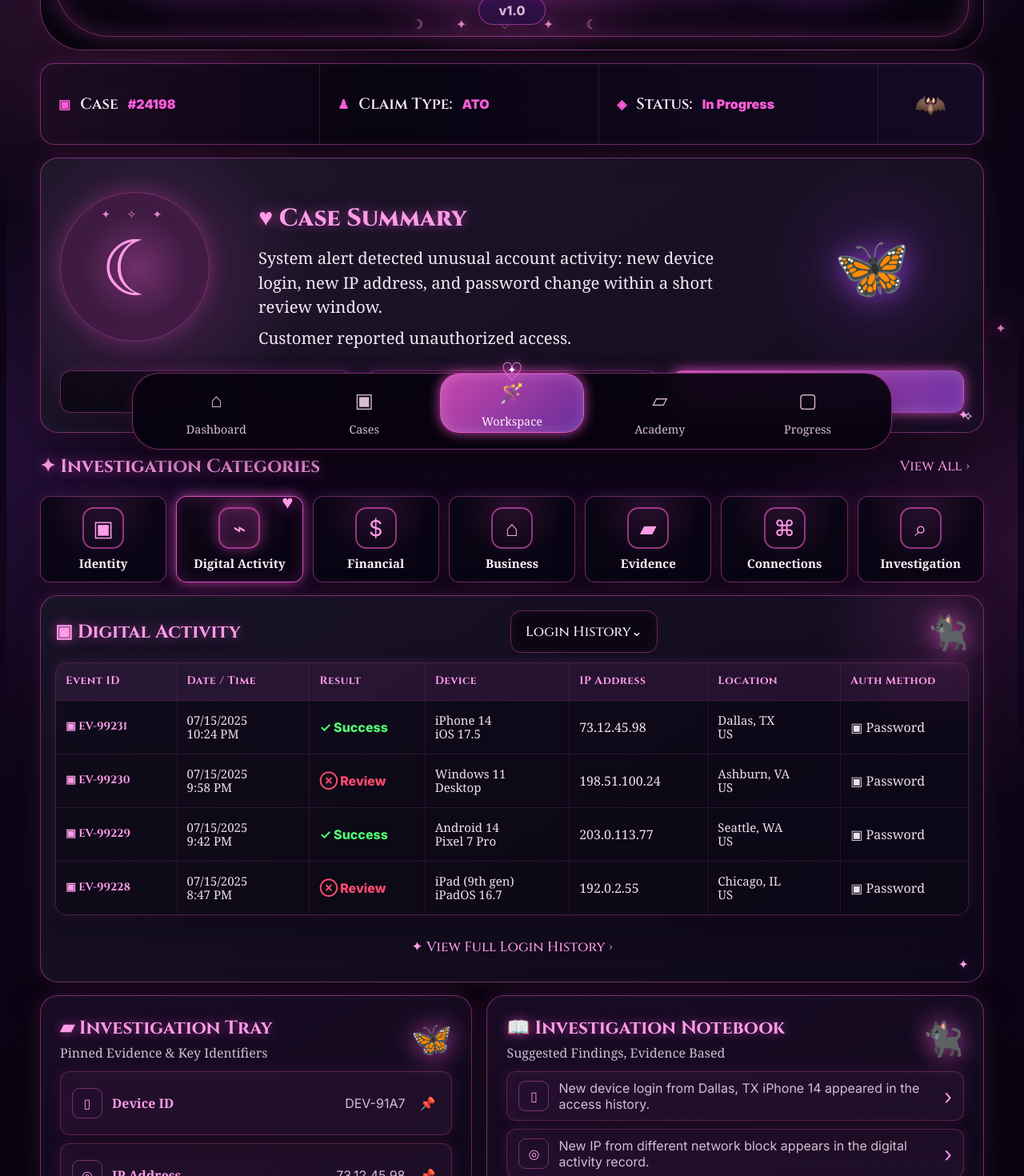
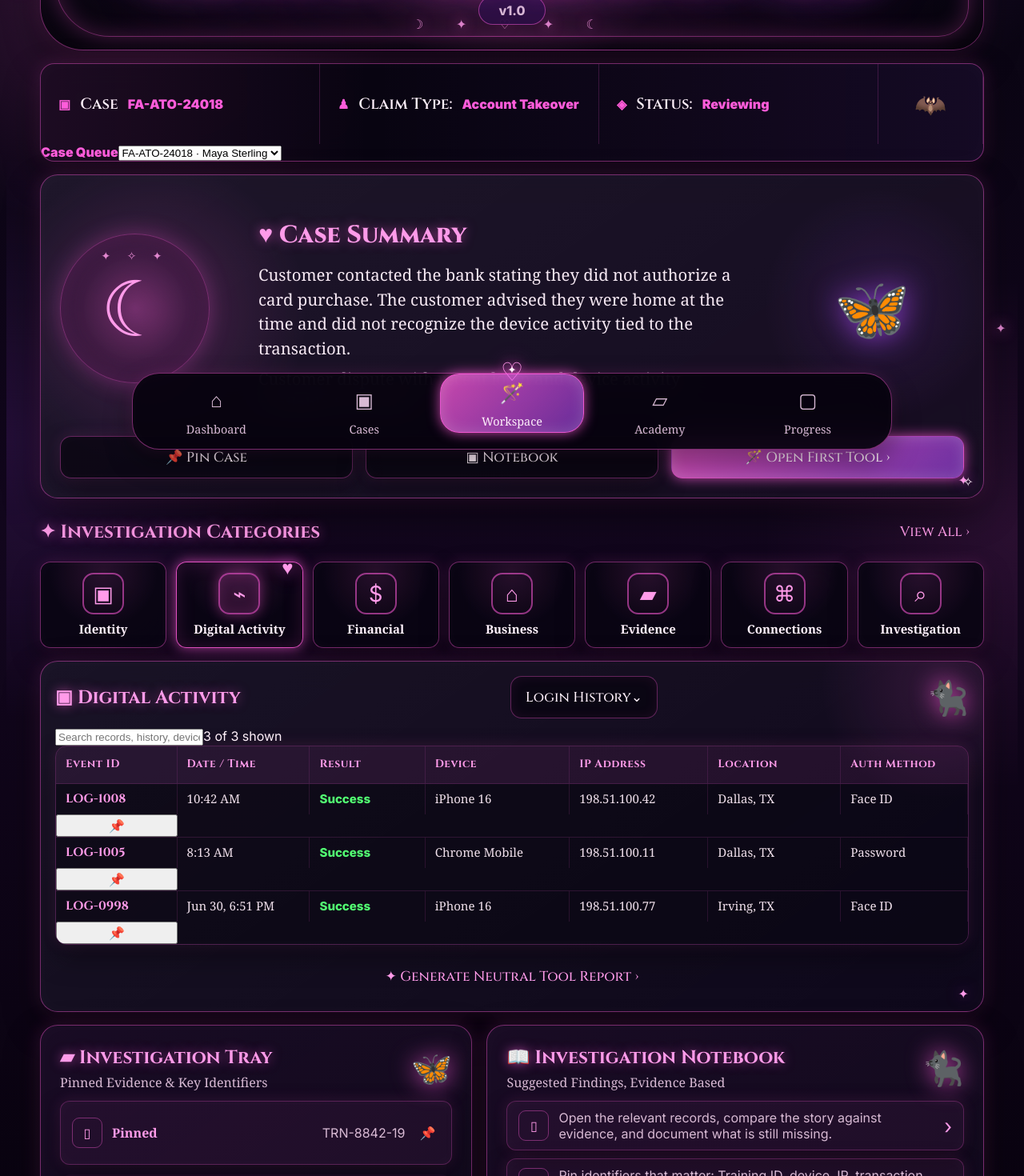
Before and after one commit to iamre2024-debug/fraud-Academy-v1, a React (Vite) app: page / in a window 1280 px wide. Shown: the part 220-1690 px from the top of the page at 80% size. Built offline with nearby package versions, Linux system fonts and the light colour scheme.

Commit message:
Reconnect visual workspace to case data

```diff
--- a/src/VisualWorkspace.jsx
+++ b/src/VisualWorkspace.jsx
@@ -1,47 +1,72 @@
 import { useMemo, useState } from 'react';
+import { trainingCases } from './data/cases.js';
+import { financialRecordsByCase } from './data/financialRecords.js';
+import { businessRecordsByCase } from './data/businessRecords.js';
+import { evidenceRecordsByCase } from './data/evidenceRecords.js';
 
 const categories = [
-  { key: 'identity', label: 'Identity', icon: '▣' },
-  { key: 'digital', label: 'Digital Activity', icon: '⌁' },
-  { key: 'financial', label: 'Financial', icon: '$' },
-  { key: 'business', label: 'Business', icon: '⌂' },
-  { key: 'evidence', label: 'Evidence', icon: '▰' },
-  { key: 'connections', label: 'Connections', icon: '⌘' },
-  { key: 'investigation', label: 'Investigation', icon: '⌕' },
+  { key: 'identity', label: 'Identity', icon: '▣', tool: 'Customer 360' },
+  { key: 'digital', label: 'Digital Activity', icon: '⌁', tool: 'Login History' },
+  { key: 'financial', label: 'Financial', icon: '$', tool: 'Transaction History' },
+  { key: 'business', label: 'Business', icon: '⌂', tool: 'Business 360' },
+  { key: 'evidence', label: 'Evidence', icon: '▰', tool: 'Evidence Center' },
+  { key: 'connections', label: 'Connections', icon: '⌘', tool: 'Link Analysis' },
+  { key: 'investigation', label: 'Investigation', icon: '⌕', tool: 'Case Report' },
 ];
 
-const loginRows = [
-  { eventId: 'EV-99231', date: '07/15/2025\n10:24 PM', result: 'Success', device: 'iPhone 14\niOS 17.5', ip: '73.12.45.98', location: 'Dallas, TX\nUS', auth: 'Password' },
-  { eventId: 'EV-99230', date: '07/15/2025\n9:58 PM', result: 'Review', device: 'Windows 11\nDesktop', ip: '198.51.100.24', location: 'Ashburn, VA\nUS', auth: 'Password' },
-  { eventId: 'EV-99229', date: '07/15/2025\n9:42 PM', result: 'Success', device: 'Android 14\nPixel 7 Pro', ip: '203.0.113.77', location: 'Seattle, WA\nUS', auth: 'Password' },
-  { eventId: 'EV-99228', date: '07/15/2025\n8:47 PM', result: 'Review', device: 'iPad (9th gen)\niPadOS 16.7', ip: '192.0.2.55', location: 'Chicago, IL\nUS', auth: 'Password' },
-];
-
-const trayItems = [
-  { label: 'Device ID', value: 'DEV-91A7', icon: '▯' },
-  { label: 'IP Address', value: '73.12.45.98', icon: '◎' },
-  { label: 'Transaction ID', value: 'TXN-778392', icon: '▭' },
-];
-
-const notebookItems = [
-  { icon: '▯', text: 'New device login from Dallas, TX iPhone 14 appeared in the access history.' },
-  { icon: '◎', text: 'New IP from different network block appears in the digital activity record.' },
-  { icon: '⚿', text: 'Password change activity is documented near the reviewed login window.' },
+const defaultNotes = [
+  { icon: '▯', text: 'Open the relevant records, compare the story against evidence, and document what is still missing.' },
+  { icon: '◎', text: 'Pin identifiers that matter: Training ID, device, IP, transaction, document, or payment object.' },
+  { icon: '⚿', text: 'Keep the final decision locked until the learner submits a review package.' },
 ];
 
 export default function VisualWorkspace() {
+  const [activeCaseId, setActiveCaseId] = useState(trainingCases[0].id);
   const [activeCategory, setActiveCategory] = useState('digital');
-  const activeCategoryLabel = useMemo(() => categories.find((item) => item.key === activeCategory)?.label ?? 'Digital Activity', [activeCategory]);
+  const [query, setQuery] = useState('');
+  const [tray, setTray] = useState([trainingCases[0].trainingId]);
+  const [notes, setNotes] = useState(defaultNotes);
+
+  const activeCase = useMemo(() => trainingCases.find((item) => item.id === activeCaseId) ?? trainingCases[0], [activeCaseId]);
+  const activeCategoryConfig = useMemo(() => categories.find((item) => item.key === activeCategory) ?? categories[1], [activeCategory]);
+  const records = useMemo(() => buildToolRows(activeCategory, activeCase), [activeCategory, activeCase]);
+  const filteredRows = useMemo(() => {
+    const clean = query.trim().toLowerCase();
+    if (!clean) return records.rows;
+    return records.rows.filter((row) => row.values.some((value) => String(value).toLowerCase().includes(clean)) || row.detail.toLowerCase().includes(clean));
+  }, [records.rows, query]);
+
+  function openCase(caseId) {
+    const nextCase = trainingCases.find((item) => item.id === caseId) ?? trainingCases[0];
+    setActiveCaseId(nextCase.id);
+    setActiveCategory('digital');
+    setQuery('');
+    setTray([nextCase.trainingId]);
+    setNotes(defaultNotes);
+  }
+
+  function pinEvidence(value, label = 'Pinned object') {
+    if (!value) return;
+    setTray((current) => current.includes(value) ? current : [...current, value]);
+    setNotes((current) => [{ icon: '📌', text: `${label} pinned: ${value}` }, ...current]);
+  }
 
   return (
     <main className="visual-os-shell">
       <section className="visual-os-frame">
         <VisualHero />
-        <CaseInfoBar />
-        <CaseSummaryCard />
+        <CaseInfoBar activeCase={activeCase} activeCaseId={activeCaseId} openCase={openCase} />
+        <CaseSummaryCard activeCase={activeCase} pinEvidence={pinEvidence} setActiveCategory={setActiveCategory} />
         <InvestigationCategories activeCategory={activeCategory} setActiveCategory={setActiveCategory} />
-        <DigitalActivityPanel activeCategoryLabel={activeCategoryLabel} />
-        <BottomInvestigationGrid />
+        <EvidencePanel
+          activeCategoryConfig={activeCategoryConfig}
+          records={records}
+          rows={filteredRows}
+          query={query}
+          setQuery={setQuery}
+          pinEvidence={pinEvidence}
+        />
+        <BottomInvestigationGrid tray={tray} notes={notes} pinEvidence={pinEvidence} />
         <VisualBottomNav />
       </section>
     </main>
@@ -65,31 +90,37 @@ function VisualHero() {
   );
 }
 
-function CaseInfoBar() {
+function CaseInfoBar({ activeCase, activeCaseId, openCase }) {
   return (
-    <section className="case-info-bar" aria-label="Case metadata">
-      <div><span>▣</span><strong>Case</strong><em>#24198</em></div>
-      <div><span>♟</span><strong>Claim Type:</strong><em>ATO</em></div>
-      <div><span>◈</span><strong>Status:</strong><em>In Progress</em></div>
+    <section className="case-info-bar visual-case-strip" aria-label="Case metadata">
+      <div><span>▣</span><strong>Case</strong><em>{activeCase.id}</em></div>
+      <div><span>♟</span><strong>Claim Type:</strong><em>{activeCase.type}</em></div>
+      <div><span>◈</span><strong>Status:</strong><em>{activeCase.status}</em></div>
       <div className="case-info-bat">🦇</div>
+      <label className="visual-case-switcher">
+        <span>Case Queue</span>
+        <select value={activeCaseId} onChange={(event) => openCase(event.target.value)}>
+          {trainingCases.map((item) => <option key={item.id} value={item.id}>{item.id} · {item.person}</option>)}
+        </select>
+      </label>
     </section>
   );
 }
 
-function CaseSummaryCard() {
+function CaseSummaryCard({ activeCase, pinEvidence, setActiveCategory }) {
   return (
     <section className="ornate-card case-summary-visual">
       <div className="moon-medallion">☾</div>
       <div className="summary-copy">
         <p className="visual-section-title">♥ Case Summary</p>
-        <p>System alert detected unusual account activity: new device login, new IP address, and password change within a short review window.</p>
-        <p>Customer reported unauthorized access.</p>
+        <p>{activeCase.allegation}</p>
+        <p>{activeCase.queueReason}</p>
       </div>
       <div className="butterfly-accent">🦋</div>
       <div className="summary-actions">
-        <button>📌 Pin Case</button>
-        <button>▣ Notebook</button>
-        <button className="primary-action">🪄 Open First Tool ›</button>
+        <button onClick={() => pinEvidence(activeCase.id, 'Case ID')}>📌 Pin Case</button>
+        <button onClick={() => setActiveCategory('investigation')}>▣ Notebook</button>
+        <button className="primary-action" onClick={() => setActiveCategory('digital')}>🪄 Open First Tool ›</button>
       </div>
     </section>
   );
@@ -104,7 +135,7 @@ function InvestigationCategories({ activeCategory, setActiveCategory }) {
           <button key={item.key} className={activeCategory === item.key ? 'active' : ''} onClick={() => setActiveCategory(item.key)}>
             <span>{item.icon}</span>
             <strong>{item.label}</strong>
-            {item.key === 'digital' && <i>♥</i>}
+            {activeCategory === item.key && <i>♥</i>}
           </button>
         ))}
       </div>
@@ -112,35 +143,36 @@ function InvestigationCategories({ activeCategory, setActiveCategory }) {
   );
 }
 
-function DigitalActivityPanel({ activeCategoryLabel }) {
+function EvidencePanel({ activeCategoryConfig, records, rows, query, setQuery, pinEvidence }) {
   return (
     <section className="ornate-card activity-panel">
       <div className="activity-heading">
-        <h2>▣ {activeCategoryLabel}</h2>
-        <button>Login History⌄</button>
+        <h2>▣ {activeCategoryConfig.label}</h2>
+        <button>{activeCategoryConfig.tool}⌄</button>
         <span className="panel-cat">🐈‍⬛</span>
       </div>
-      <div className="activity-table" role="table" aria-label="Neutral login history records">
+      <div className="workspace-search-row">
+        <input value={query} onChange={(event) => setQuery(event.target.value)} placeholder="Search records, history, device, IP, merchant, document..." />
+        <span>{rows.length} of {records.rows.length} shown</span>
+      </div>
+      <div className="activity-table" role="table" aria-label={`${activeCategoryConfig.label} records`}>
         <div className="activity-row table-head" role="row">
-          <span>Event ID</span><span>Date / Time</span><span>Result</span><span>Device</span><span>IP Address</span><span>Location</span><span>Auth Method</span>
+          {records.columns.map((column) => <span key={column}>{column}</span>)}
         </div>
-        {loginRows.map((row) => <ActivityRow key={row.eventId} row={row} />)}
+        {rows.map((row) => <ActivityRow key={row.id} row={row} pinEvidence={pinEvidence} />)}
       </div>
-      <button className="view-full-button">✦ View Full Login History ›</button>
+      <button className="view-full-button">✦ Generate Neutral Tool Report ›</button>
     </section>
   );
 }
 
-function ActivityRow({ row }) {
+function ActivityRow({ row, pinEvidence }) {
   return (
     <div className="activity-row" role="row">
-      <span className="event-id">▣ {row.eventId}</span>
-      <span>{formatLines(row.date)}</span>
-      <span className={`result ${row.result.toLowerCase()}`}>{row.result === 'Success' ? '✓' : '⊗'} {row.result}</span>
-      <span>{formatLines(row.device)}</span>
-      <span>{row.ip}</span>
-      <span>{formatLines(row.location)}</span>
-      <span>▣ {row.auth}</span>
+      {row.values.map((value, index) => (
+        <span key={`${row.id}-${index}`} className={index === 0 ? 'event-id' : index === 2 ? `result ${row.tone}` : ''}>{formatLines(value)}</span>
+      ))}
+      <button className="row-pin-button" onClick={() => pinEvidence(row.pinValue, row.pinLabel)}>📌</button>
     </div>
   );
 }
@@ -149,17 +181,17 @@ function formatLines(value) {
   return String(value).split('\n').map((line) => <small key={line}>{line}</small>);
 }
 
-function BottomInvestigationGrid() {
+function BottomInvestigationGrid({ tray, notes, pinEvidence }) {
   return (
     <section className="bottom-investigation-grid">
       <div className="ornate-card tray-card">
         <div className="card-title-row"><div><h2>▰ Investigation Tray</h2><p>Pinned Evidence & Key Identifiers</p></div><span>🦋</span></div>
-        <div className="tray-list">{trayItems.map((item) => <div key={item.label}><span>{item.icon}</span><strong>{item.label}</strong><em>{item.value}</em><button>📌</button></div>)}</div>
+        <div className="tray-list">{tray.map((value, index) => <div key={`${value}-${index}`}><span>▯</span><strong>Pinned</strong><em>{value}</em><button onClick={() => pinEvidence(value, 'Tray item')}>📌</button></div>)}</div>
         <button className="add-evidence">✦ + Add Evidence</button>
       </div>
       <div className="ornate-card notebook-card">
         <div className="card-title-row"><div><h2>📖 Investigation Notebook</h2><p>Suggested Findings, Evidence Based</p></div><span>🐈‍⬛</span></div>
-        <div className="notebook-list">{notebookItems.map((item) => <button key={item.text}><span>{item.icon}</span><p>{item.text}</p><em>›</em></button>)}</div>
+        <div className="notebook-list">{notes.map((item, index) => <button key={`${item.text}-${index}`}><span>{item.icon}</span><p>{item.text}</p><em>›</em></button>)}</div>
         <button className="add-evidence">Open Notebook ›</button>
       </div>
     </section>
@@ -177,3 +209,77 @@ function VisualBottomNav() {
     </nav>
   );
 }
+
+function buildToolRows(category, activeCase) {
+  const financial = financialRecordsByCase[activeCase.id] ?? { transactions: [], financialIntel: [], paymentVerification: [] };
+  const business = businessRecordsByCase[activeCase.id] ?? { business360: [], businessIntel: [], employeeProfile: [], payrollHistory: [] };
+  const evidence = evidenceRecordsByCase[activeCase.id] ?? { evidence: activeCase.documents ?? [], documents: activeCase.documents ?? [] };
+
+  if (category === 'identity') {
+    return {
+      columns: ['Record ID', 'Type', 'Value', 'Last Seen', 'History', 'Case Object', 'Action'],
+      rows: activeCase.identityRecords.map((record) => makeRow(record.id, [record.id, record.type, record.value, record.lastSeen, record.history, activeCase.trainingId, 'Pin'], record.value, record.type)),
+    };
+  }
+
+  if (category === 'financial') {
+    return {
+      columns: ['Record ID', 'Date / Time', 'Merchant', 'Amount', 'Channel', 'Instrument', 'Status'],
+      rows: financial.transactions.map((record) => makeRow(record.id, [record.id, `${record.posted}\n${record.time}`, record.merchant, record.amount, record.channel, record.instrument, record.status], record.id, 'Transaction')),
+    };
+  }
+
+  if (category === 'business') {
+    return {
+      columns: ['Record ID', 'Entity', 'Relationship', 'Status', 'Observed', 'Context', 'Action'],
+      rows: business.business360.map((record) => makeRow(record.id, [record.id, record.entity, record.relationship, record.status, record.observed, record.context, 'Pin'], record.entity, 'Business record')),
+    };
+  }
+
+  if (category === 'evidence') {
+    return {
+      columns: ['Record ID', 'Status', 'Document', 'Detail', 'Case', 'Object', 'Action'],
+      rows: evidence.evidence.map((record) => makeRow(record.id, [record.id, record.status, record.name, record.detail, activeCase.id, 'Evidence packet', 'Pin'], record.id, 'Evidence')),
+    };
+  }
+
+  if (category === 'connections') {
+    const connectionRows = [
+      ...activeCase.links.map((link, index) => ({ id: `LNK-${index + 1}`, object: link, source: activeCase.id, linkedTo: activeCase.person, detail: `${link} appears in the active case relationship map.` })),
+      ...activeCase.events.map((event) => ({ id: `LNK-${event.id}`, object: event.object, source: event.id, linkedTo: event.chip, detail: event.detail })),
+    ];
+    return {
+      columns: ['Link ID', 'Object', 'Source', 'Linked To', 'Detail', 'Case', 'Action'],
+      rows: connectionRows.map((record) => makeRow(record.id, [record.id, record.object, record.source, record.linkedTo, record.detail, activeCase.id, 'Pin'], record.source, 'Connection')),
+    };
+  }
+
+  if (category === 'investigation') {
+    const reportRows = [
+      { id: 'REP-CASE', type: 'Case reason', value: activeCase.allegation, status: 'Draft available' },
+      { id: 'REP-CUSTOMER', type: 'Customer', value: `${activeCase.person} · ${activeCase.trainingId}`, status: 'Snapshot available' },
+      { id: 'REP-EVIDENCE', type: 'Evidence inventory', value: `${activeCase.documents.length} document records`, status: 'Review available' },
+      { id: 'REP-LOCK', type: 'Submit Decision', value: 'Luna debrief and scoring stay locked until learner package submission.', status: 'Locked' },
+    ];
+    return {
+      columns: ['Report ID', 'Section', 'Value', 'State', 'Case', 'Question', 'Action'],
+      rows: reportRows.map((record) => makeRow(record.id, [record.id, record.type, record.value, record.status, activeCase.id, 'What is documented?', 'Pin'], record.id, 'Report section')),
+    };
+  }
+
+  return {
+    columns: ['Event ID', 'Date / Time', 'Result', 'Device', 'IP Address', 'Location', 'Auth Method'],
+    rows: activeCase.loginHistory.map((record) => makeRow(record.id, [record.id, record.time, record.result === 'Successful' ? 'Success' : record.result, record.device, record.ip, record.location, record.method], record.ip, 'IP address', record.result === 'Successful' ? 'success' : 'review')),
+  };
+}
+
+function makeRow(id, values, pinValue, pinLabel, tone = 'review') {
+  return {
+    id,
+    values,
+    pinValue,
+    pinLabel,
+    tone,
+    detail: values.join(' '),
+  };
+}
```
